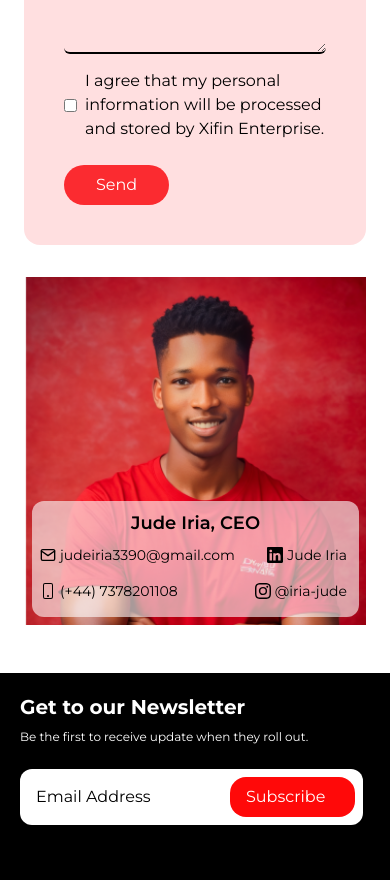
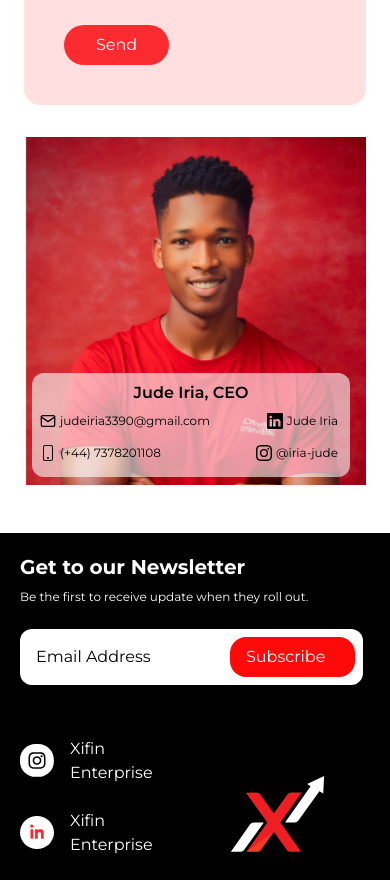
Before and after one commit to audu-joshua/xfin, a Next.js app: page / in a window 390 px wide. Shown: the part 7342-8222 px from the top of the page. Built offline with nearby package versions, Linux system fonts and the light colour scheme.

Commit message:
Adjusted the Glassmophoric Card and the Video's Height

```diff
--- a/components/homeComponents/form/index.tsx
+++ b/components/homeComponents/form/index.tsx
@@ -168,37 +168,37 @@ const ContactForm = () => {
         </button>
       </form>
 
-      <div className="md:w-[45%] grid items-center">
+      <div className="relative md:w-[45%] grid items-center">
   {/* Image Container */}
-        <div className="rounded-2xl grid items-end">
+  <div className="relative rounded-2xl grid items-end">
     {/* Insert your image here */}
     <Image src={jude} alt="Your Image" className="w-full" />
     {/* Glassmorphic Overlay */}
-          <div className="absolute px-2 pb-2 pr-4 w-[90%] md:w-[40%]">
-            <div className="w-[100%] md:w-[91%] rounded-xl md:bottom-6 md:h-[35%] h-[40%] p-2 md:p-4 bg-white bg-opacity-60">
-              <h4 className="text-lg md:text-xl font-semibold text-black text-center">Jude Iria, CEO</h4>
+    <div className="absolute bottom-0 left-0 right-0 mx-auto px-2 pb-2 pr-4 w-[100%] md:w-[98%]">
+      <div className="w-full rounded-xl p-2 md:p-4 bg-white bg-opacity-60">
+        <h4 className="text-base md:text-xl font-semibold text-black text-center">Jude Iria, CEO</h4>
         <div className="grid gap-4 py-2">
           <div className="flex justify-between gap-4 items-center">
-                  <div className="flex items-center text-black cursor-pointer hover:animate-bounce">
+            <div className="flex items-center text-black cursor-pointer md:hover:animate-bounce">
               <FiMail />
-                    <p className="px-1 text-sm md:text-base">judeiria3390@gmail.com</p>
+              <p className="px-1 text-xs md:text-base">judeiria3390@gmail.com</p>
             </div>
 
-                  <div className="flex items-center text-black cursor-pointer hover:animate-bounce">
+            <div className="flex items-center text-black cursor-pointer md:hover:animate-bounce">
               <BsLinkedin />
-                    <p className="px-1 text-sm md:text-base">Jude Iria</p>
+              <p className="px-1 text-xs md:text-base">Jude Iria</p>
             </div>
           </div>
 
           <div className="flex justify-between gap-4 items-center">
-                  <div className="flex items-center text-black cursor-pointer hover:animate-bounce">
+            <div className="flex items-center text-black cursor-pointer md:hover:animate-bounce">
               <BsPhone />
-                    <p className="px-1 text-sm md:text-base">(+44) 7378201108</p>
+              <p className="px-1 text-xs md:text-base">(+44) 7378201108</p>
             </div>
 
-                  <div className="flex items-center text-black cursor-pointer hover:animate-bounce">
+            <div className="flex items-center text-black cursor-pointer md:hover:animate-bounce">
               <BsInstagram />
-                    <p className="px-1 text-sm md:text-base">@iria-jude</p>
+              <p className="px-1 text-xs md:text-base">@iria-jude</p>
             </div>
           </div>
         </div>
@@ -206,6 +206,8 @@ const ContactForm = () => {
     </div>
   </div>
 </div>
+
+
     </div>
   );
 };
--- a/components/homeComponents/testimonial/index.tsx
+++ b/components/homeComponents/testimonial/index.tsx
@@ -60,7 +60,7 @@ export default function Testimonial() {
         </div>
         <iframe
           width="100%"
-          height="500"
+          height="360"
           src="https://drive.google.com/file/d/1woc9wBWFFiOz5amYELho_VgwJ9vZyRa8/preview"
           title="YouTube video player"
           allow="accelerometer; autoplay; clipboard-write; encrypted-media; gyroscope; picture-in-picture; web-share"
```
Lines whose indentation alone changed are shown as unchanged.
